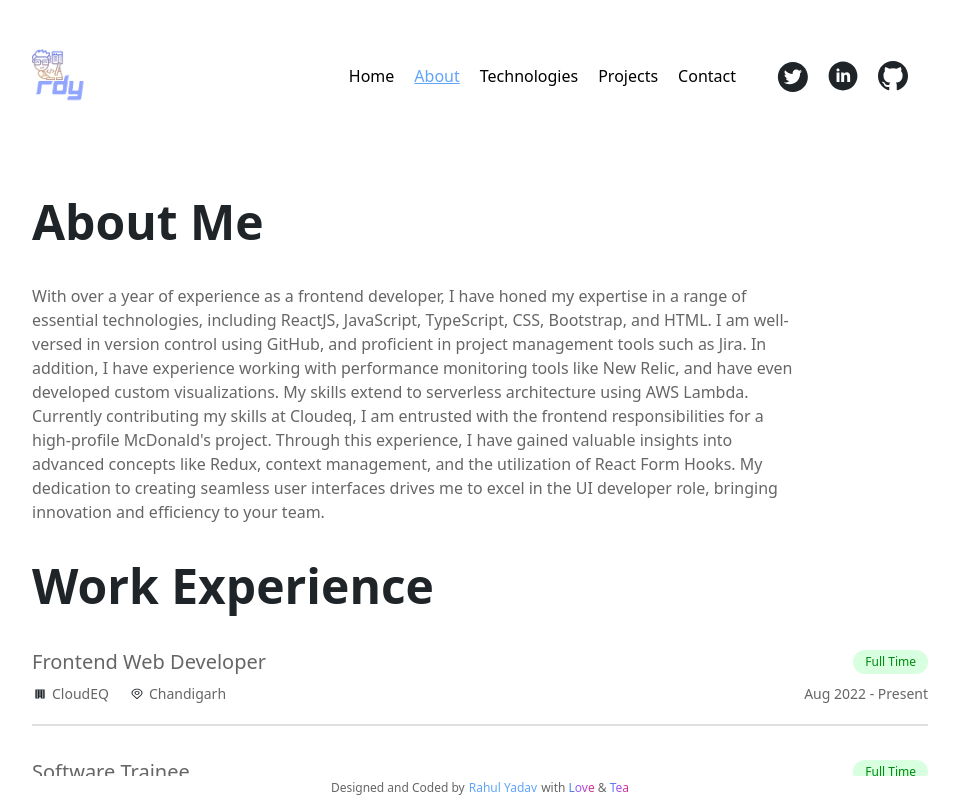
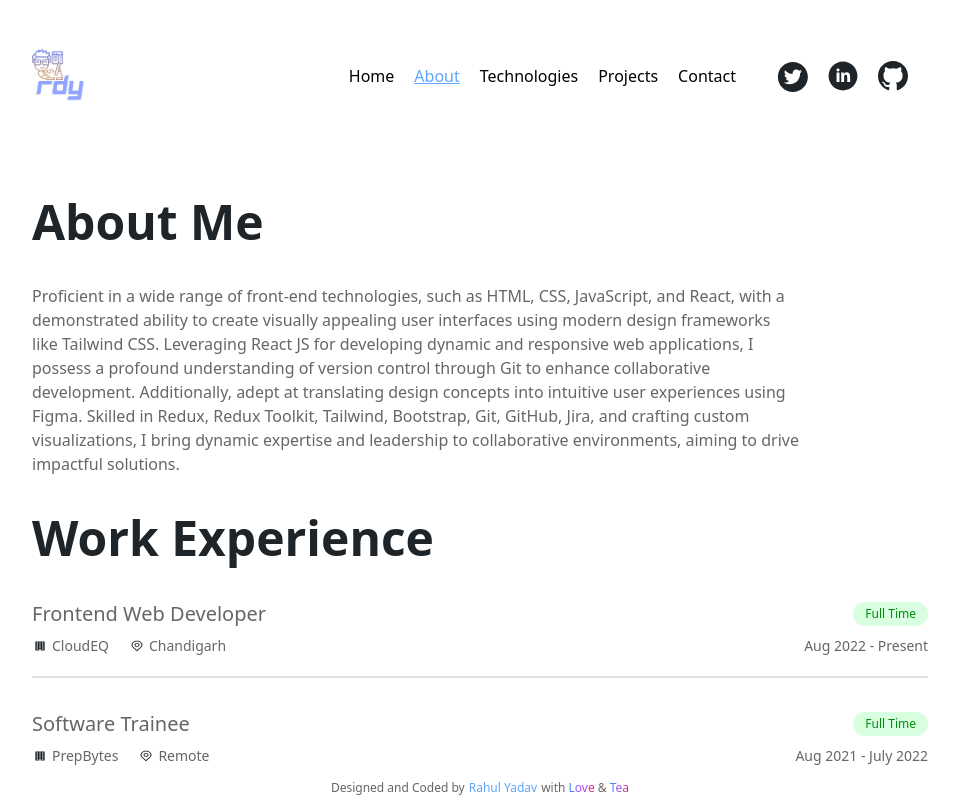
Before and after one commit to Electrifire-123/portfolio, a React (Create React App) app: page /about in a window 1280 px wide. Shown: the top 798 px of the page, without its empty margins (160-1119 px from the left). Built offline with nearby package versions, Linux system fonts and the light colour scheme.

Commit message:
Update Details.ts

```diff
--- a/src/Details.ts
+++ b/src/Details.ts
@@ -50,8 +50,7 @@ export const personalDetails: Details = {
   name: "Rahul Yadav",
   tagline: "I build things for web",
   img: profile,
-  about: `With over a year of experience as a frontend developer, I have honed my expertise in a range of essential technologies, including ReactJS, JavaScript, TypeScript, CSS, Bootstrap, and HTML. I am well-versed in version control using GitHub, and proficient in project management tools such as Jira. In addition, I have experience working with performance monitoring tools like New Relic, and have even developed custom visualizations. My skills extend to serverless architecture using AWS Lambda.
-Currently contributing my skills at Cloudeq, I am entrusted with the frontend responsibilities for a high-profile McDonald's project. Through this experience, I have gained valuable insights into advanced concepts like Redux, context management, and the utilization of React Form Hooks. My dedication to creating seamless user interfaces drives me to excel in the UI developer role, bringing innovation and efficiency to your team.`,
+  about: `Proficient in a wide range of front-end technologies, such as HTML, CSS, JavaScript, and React, with a demonstrated ability to create visually appealing user interfaces using modern design frameworks like Tailwind CSS. Leveraging React JS for developing dynamic and responsive web applications, I possess a profound understanding of version control through Git to enhance collaborative development. Additionally, adept at translating design concepts into intuitive user experiences using Figma. Skilled in Redux, Redux Toolkit, Tailwind, Bootstrap, Git, GitHub, Jira, and crafting custom visualizations, I bring dynamic expertise and leadership to collaborative environments, aiming to drive impactful solutions.`,
 };
 
 // Enter your Social Media URLs here
```
